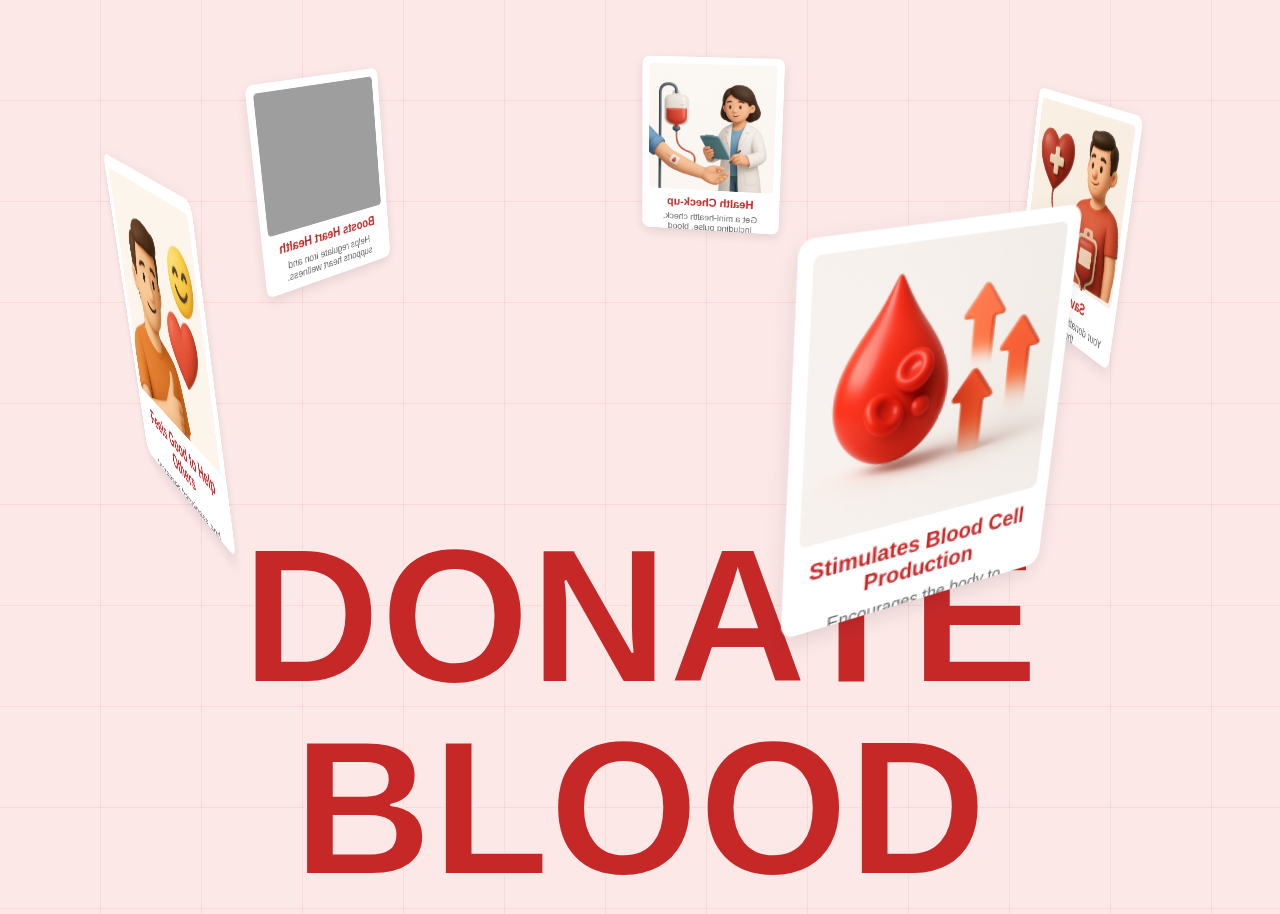
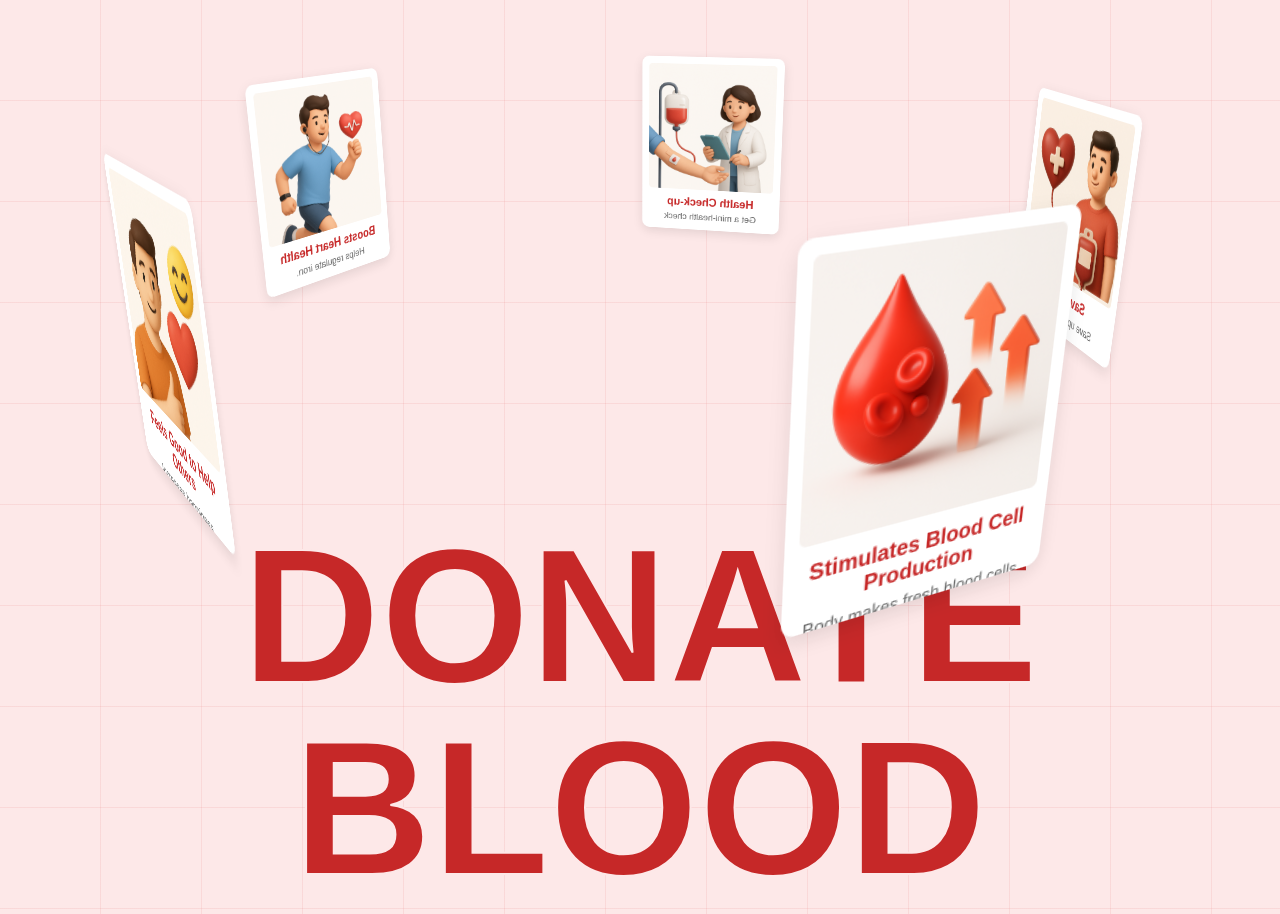
Before and after one commit to jhaanurag/Blood-Donation, a PHP site: page /Blood-Donation/share.php in a window 1280 px wide. Shown: the top 914 px of the page. Run offline with PHP 8.4, Linux system fonts and the light colour scheme; some web fonts are replaced; grey boxes are pictures that could not be loaded.

Commit message:
3d cardsfin

```diff
--- a/share.php
+++ b/share.php
@@ -1,11 +1,11 @@
 <?php
 // Define benefits - limit to 5
 $benefits = [
-    ["img" => "assets/benefits/ben1.png", "title" => "Saves Lives", "description" => "Your donation can save up to three lives."],
-    ["img" => "assets/benefits/ben2.png", "title" => "Health Check-up", "description" => "Get a mini-health check, including pulse, blood pressure, and hemoglobin levels."],
-    ["img" => "assets/benefits/ben3.png", "title" => "Boosts Heart Health", "description" => "Helps regulate iron and supports heart wellness."],
-    ["img" => "assets/benefits/ben4.png", "title" => "Feels Good to Help Others", "description" => "Increases happiness and reduces stress."],
-    ["img" => "assets/benefits/ben5.png", "title" => "Stimulates Blood Cell Production", "description" => "Encourages the body to make fresh blood cells."],
+    ["img" => "assets/benefits/ben1.png", "title" => "Saves Lives", "description" => "Save up to three lives."],
+    ["img" => "assets/benefits/ben2.png", "title" => "Health Check-up", "description" => "Get a mini-health check"],
+    ["img" => "assets/benefits/ben3.png", "title" => "Boosts Heart Health", "description" => "Helps regulate iron."],
+    ["img" => "assets/benefits/ben4.png", "title" => "Feels Good to Help Others", "description" => "Increases happiness."],
+    ["img" => "assets/benefits/ben5.png", "title" => "Stimulates Blood Cell Production", "description" => "Body makes fresh blood cells."],
 ];
 $num_benefits = count($benefits); // This will be 5
 
@@ -58,7 +58,6 @@ $share_text = urlencode("Learn how donating blood saves lives and benefits your
             color: #333; /* Default text color */
         }
 
-        /* Removed body::before rule referencing images/bg.png */
 
         .banner{
             width: 100%;
```
Also changed, not shown: assets/benefits/ben3.png (added).
